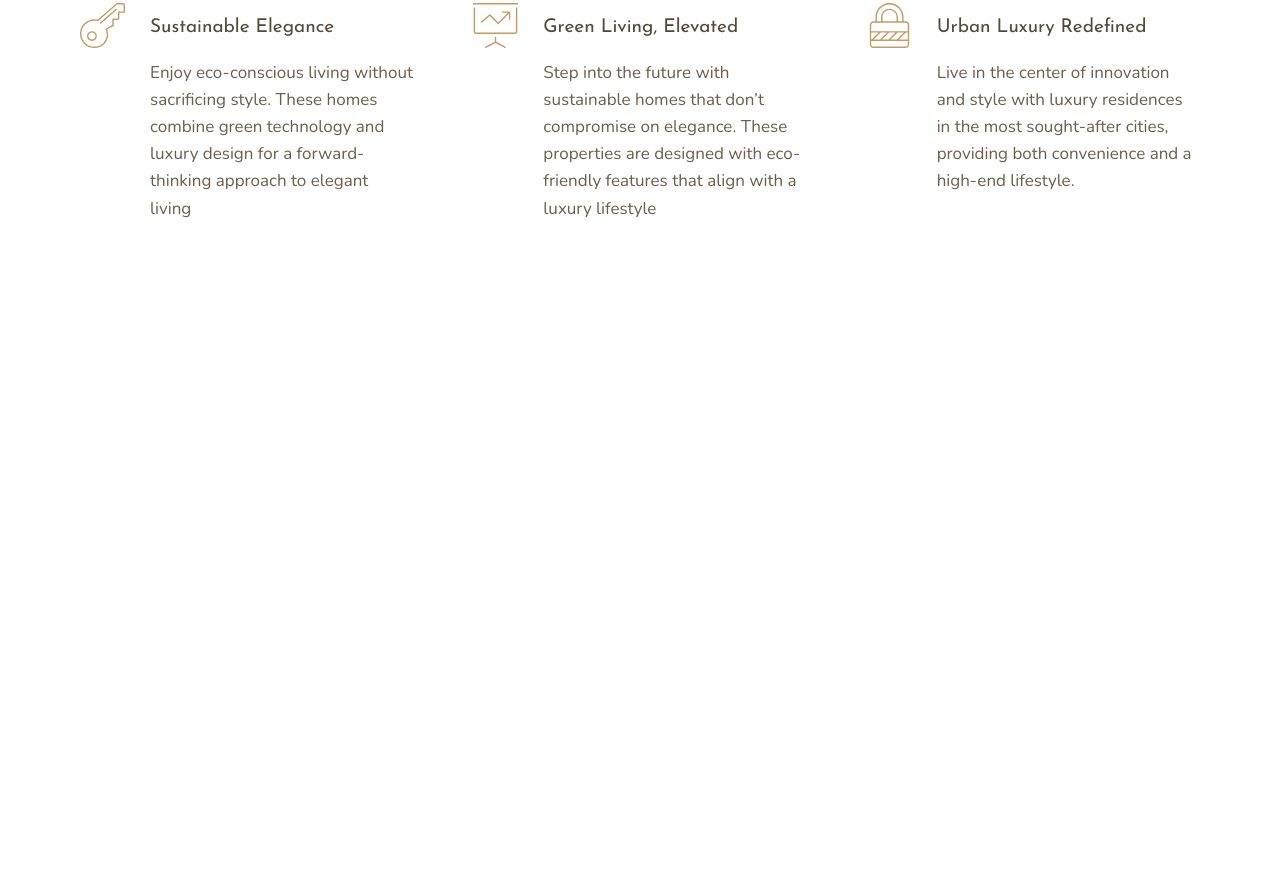
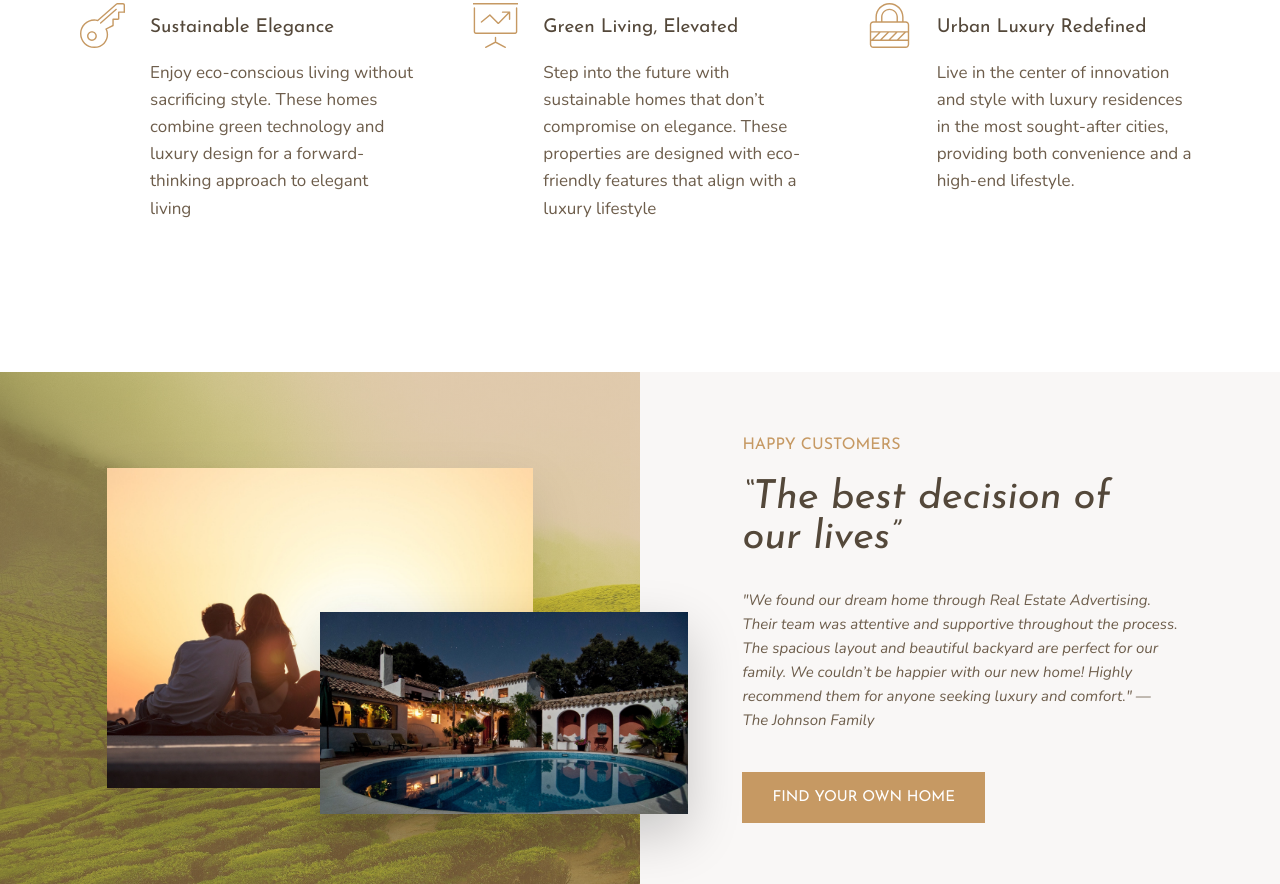
Before and after one commit to codzillas/real-estate-advertising, a website: page index.html in a window 1280 px wide. Shown: the part 1018-1902 px from the top of the page. Drawn offline with nearby package versions, Linux system fonts and the light colour scheme.

Commit message:
Added Client Testimonial Stories section

```diff
--- a/index.html
+++ b/index.html
@@ -124,5 +124,29 @@
         </p>
       </div>
     </section>
+
+    <div class="story__pictures">
+      <img
+        src="img/story-1.jpeg"
+        alt="Couple with new house"
+        class="story__img--1"
+      />
+      <img src="img/story-2.jpeg" alt="New house" class="story__img--2" />
+    </div>
+
+    <div class="story__content">
+      <h3 class="heading-3 mb-sm">Happy Customers</h3>
+      <h2 class="heading-2 heading-2--dark mb-md">
+        &ldquo;The best decision of our lives&rdquo;
+      </h2>
+      <p class="story__text">
+        "We found our dream home through Real Estate Advertising. Their team was
+        attentive and supportive throughout the process. The spacious layout and
+        beautiful backyard are perfect for our family. We couldn’t be happier
+        with our new home! Highly recommend them for anyone seeking luxury and
+        comfort." — The Johnson Family
+      </p>
+      <button class="btn">Find your own home</button>
+    </div>
   </body>
 </html>
--- a/sass/_story.scss
+++ b/sass/_story.scss
@@ -0,0 +1,72 @@
+.story {
+    &__pictures {
+        background-color: $color-primary;
+        grid-column: full-start / col-end 4;
+        background-image: linear-gradient(rgba($color-primary, .5), rgba($color-primary, .5)), url(../img/back.jpg);
+        background-size: cover;
+
+        display: grid;
+        grid-template-rows: repeat(6, 1fr);
+        grid-template-columns: repeat(6, 1fr);
+        align-items: center;
+
+        @media only screen and (max-width: $bp-medium) {
+            grid-column: 1 / -1;
+            padding: 6rem;
+        }
+    }
+
+    &__img--1 {
+        width: 100%;
+        grid-row: 2 / 6;
+        grid-column: 2 / 6;
+        box-shadow: 0 2rem 5rem rgba(#000, .1);
+
+        @media only screen and (max-width: $bp-medium) {
+            grid-column: 1 / 5;
+            grid-row: 1 / -1;
+        }
+    }
+
+    &__img--2 {
+        width: 115%;
+        grid-row: 4 / 6;
+        grid-column: 4 / 7;
+        z-index: 20;
+        box-shadow: 0 2rem 5rem rgba(#000, .2);
+
+        @media only screen and (max-width: $bp-medium) {
+            grid-row: 1 / -1;
+            width: 100%;
+        }
+    }
+
+    &__content {
+        background-color: $color-grey-light-1;
+        grid-column: col-start 5 / full-end;
+
+        padding: 6rem 8vw;
+
+        /*
+        display: flex;
+        flex-direction: column;
+        justify-content: center;
+        align-items: flex-start;
+        */
+
+        display: grid;
+        align-content: center;
+        justify-items: start;
+
+        @media only screen and (max-width: $bp-medium) {
+            grid-column: 1 / -1;
+            grid-row: 5 / 6;
+        }
+    }
+
+    &__text {
+        font-size: 1.5rem;
+        font-style: italic;
+        margin-bottom: 4rem;
+    }
+}
--- a/sass/main.scss
+++ b/sass/main.scss
@@ -4,3 +4,4 @@
 @import "header";
 @import "realtors";
 @import "features";
+@import "story";
```
Also changed, not shown: css/style.css, 1 other file.
